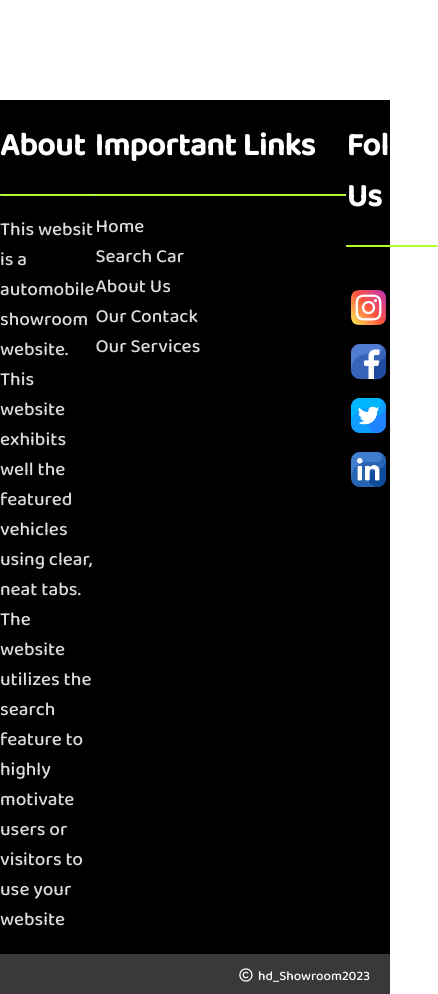
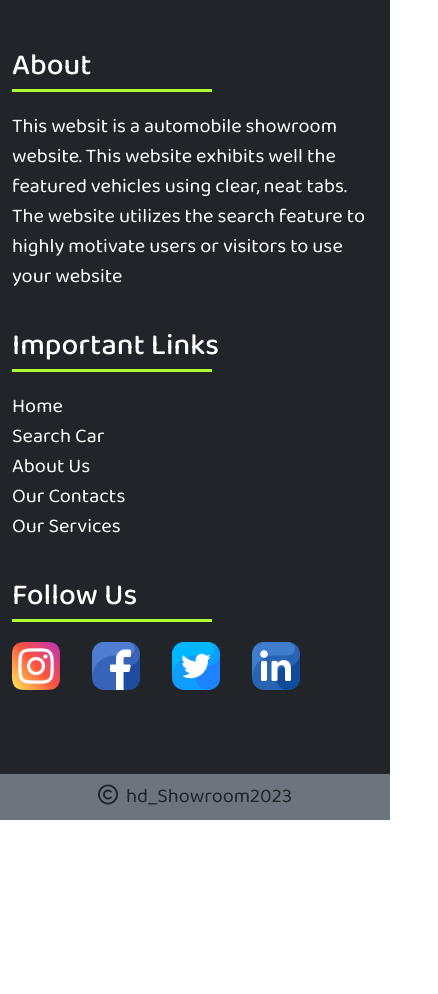
Before and after one commit to thehdman/Footer-1, a plain HTML site: page index.html in a window 390 px wide. Shown: the whole page, 438 px wide, since content can reach past the window. After the commit the page ends 844 px from the top, so only its background shows below. Drawn offline with nearby package versions, Linux system fonts and the light colour scheme.

Commit message:
started to responsive web

```diff
--- /dev/null
+++ b/css/style.css
@@ -0,0 +1,38 @@
+footer{
+    font-family: 'Baloo Bhai 2', cursive;
+}
+a{
+    color: #fff;
+    text-decoration: none;
+}
+.footer-title{
+    font-size: 40px;
+    margin-bottom: 0;
+}
+.footer-title::after{
+    content: "";
+    display: block;
+    background: greenyellow;
+    width: 200px;
+    height: 3px;
+    margin: 5px 0 20px 0;
+}
+
+.footer-copyright-item{
+    font-size: 20px;
+    margin: 20px;
+}
+@media (max-width: 575.98px) {
+    .footer-title{
+        font-size: 30px;
+    }
+    .footer-copyright-box{
+        text-align: center;
+    }
+ }
+
+ @media (max-width: 767.98px) {
+    .footer-column{
+        margin-bottom: 20px;
+    }
+  }
--- a/index.html
+++ b/index.html
@@ -1,55 +1,67 @@
 <!DOCTYPE html>
 <html lang="en">
-
 <head>
     <meta charset="UTF-8">
-    <meta http-equiv="X-UA-Compatible" content="IE=edge">
     <meta name="viewport" content="width=device-width, initial-scale=1.0">
-    <script src="https://kit.fontawesome.com/2b907524cb.js" crossorigin="anonymous"></script>
-    <link rel="stylesheet" href="style.css">
     <title>Footer-1</title>
+    <link rel="preconnect" href="https://fonts.googleapis.com">
+    <link rel="preconnect" href="https://fonts.gstatic.com" crossorigin>
+    <link href="https://fonts.googleapis.com/css2?family=Baloo+Bhai+2:wght@400;500;600;700;800&display=swap" rel="stylesheet">
+    <link rel="stylesheet" href="https://cdnjs.cloudflare.com/ajax/libs/font-awesome/6.4.2/css/all.min.css"
+        integrity="sha512-z3gLpd7yknf1YoNbCzqRKc4qyor8gaKU1qmn+CShxbuBusANI9QpRohGBreCFkKxLhei6S9CQXFEbbKuqLg0DA=="
+        crossorigin="anonymous" referrerpolicy="no-referrer" />
+    <link href="https://cdn.jsdelivr.net/npm/bootstrap@5.3.2/dist/css/bootstrap.min.css" rel="stylesheet"
+        integrity="sha384-T3c6CoIi6uLrA9TneNEoa7RxnatzjcDSCmG1MXxSR1GAsXEV/Dwwykc2MPK8M2HN" crossorigin="anonymous">
+    <link rel="stylesheet" href="css/style.css">
 </head>
-
 <body>
     <footer>
-        <div class="footer">
+        <section class="footer-top bg-dark text-white">
+            <div class="container footer-box py-5">
+                <div class="row">
+                    <div class="col-md-4 footer-column">
                        <div class="footer-about">
-                <h1>About</h1>
-                <hr>
-                <p class="footer-about-paragraph">This websit is a automobile showroom website. This website exhibits
+                        <h1 class="footer-title">About</h1>
+                        <p class="footer-about-paragraph fs-5">This websit is a automobile showroom website. This website exhibits
                             well the featured vehicles using clear, neat tabs. The website utilizes the search feature to highly
                             motivate users or visitors to use your website</p>
                        </div>
-            <div class="footer-elements">
-                <h1>Important Links</h1>
-                <hr>
-                <ul class="footer-elements-list">
-                    <li class="footer-elements-item"><a href="#" class="footer-elements-link">Home</a></li>
-                    <li class="footer-elements-item"><a href="#" class="footer-elements-link">Search Car</a></li>
-                    <li class="footer-elements-item"><a href="#" class="footer-elements-link">About Us</a></li>
-                    <li class="footer-elements-item"><a href="#" class="footer-elements-link">Our Contack</a></li>
-                    <li class="footer-elements-item"><a href="#" class="footer-elements-link">Our Services</a></li>
+                    </div>
+                    <div class="col-md-4 offset-md-1 footer-column">
+                        <div class="footer-links">
+                            <h1 class="footer-title">Important Links</h1>
+                        <ul class="list-unstyled">
+                            <li class="fs-5"><a href="#">Home</a></li>
+                            <li class="fs-5"><a href="#">Search Car</a></li>
+                            <li class="fs-5"><a href="#">About Us</a></li>
+                            <li class="fs-5"><a href="#">Our Contacts</a></li>
+                            <li class="fs-5"><a href="#">Our Services</a></li>
                         </ul>
                         </div>
+                    </div>
+                    <div class="col-md-3 footer-column">
                         <div class="footer-icons">
-                <h1>Follow Us</h1>
-                <hr>
-                <div class="footer-media-icon">
-                    <a href="https://www.instagram.com/"><img src="instagram.png" alt="instagram"
-                            class="footer-media-img"></a>
-                    <a href="https://www.facebook.com/"><img src="facebook.png" alt="facebook"
-                            class="footer-media-img"></a>
-                    <a href="https://www.twitter.com/"><img src="twitter.png" alt="twitter"
-                            class="footer-media-img"></a>
-                    <a href="https://www.linkedin.com/"><img src="linkedin.png" alt="linkedin"
-                            class="footer-media-img"></a>
+                            <h1 class="footer-title">Follow Us</h1>
+                        <ul class="list-unstyled d-flex">
+                            <li class="pe-2"><img src="Images/instagram.png" alt="instagram" class="w-75"></li>
+                            <li class="px-2"><img src="Images/facebook.png" alt="facebook" class="w-75"></li>
+                            <li class="px-2"><img src="Images/twitter.png" alt="twitter" class="w-75"></li>
+                            <li class="px-2"><img src="Images/linkedin.png" alt="linkedin" class="w-75"></li>
+                        </ul>
                         </div>
                     </div>
                 </div>
-        <div class="footer-copyright">
+            </div>
+        </section>
+        <section class="footer-bottom bg-secondary">
+            <div class="container">
+                <div class="row py-2">
+                    <div class="col footer-copyright-box">
                         <small class="footer-copyright-item"><i class="far fa-copyright"></i>&nbsp; hd_Showroom2023</small>
                     </div>
+                </div>
+            </div>
+        </section>
     </footer>
 </body>
-
 </html>
```
Also changed, not shown: dumy.html (added, +55 -0 lines), Images/facebook.png (added), Images/instagram.png (added), Images/linkedin.png (added), Images/twitter.png (added). Lines whose indentation alone changed are shown as unchanged.
